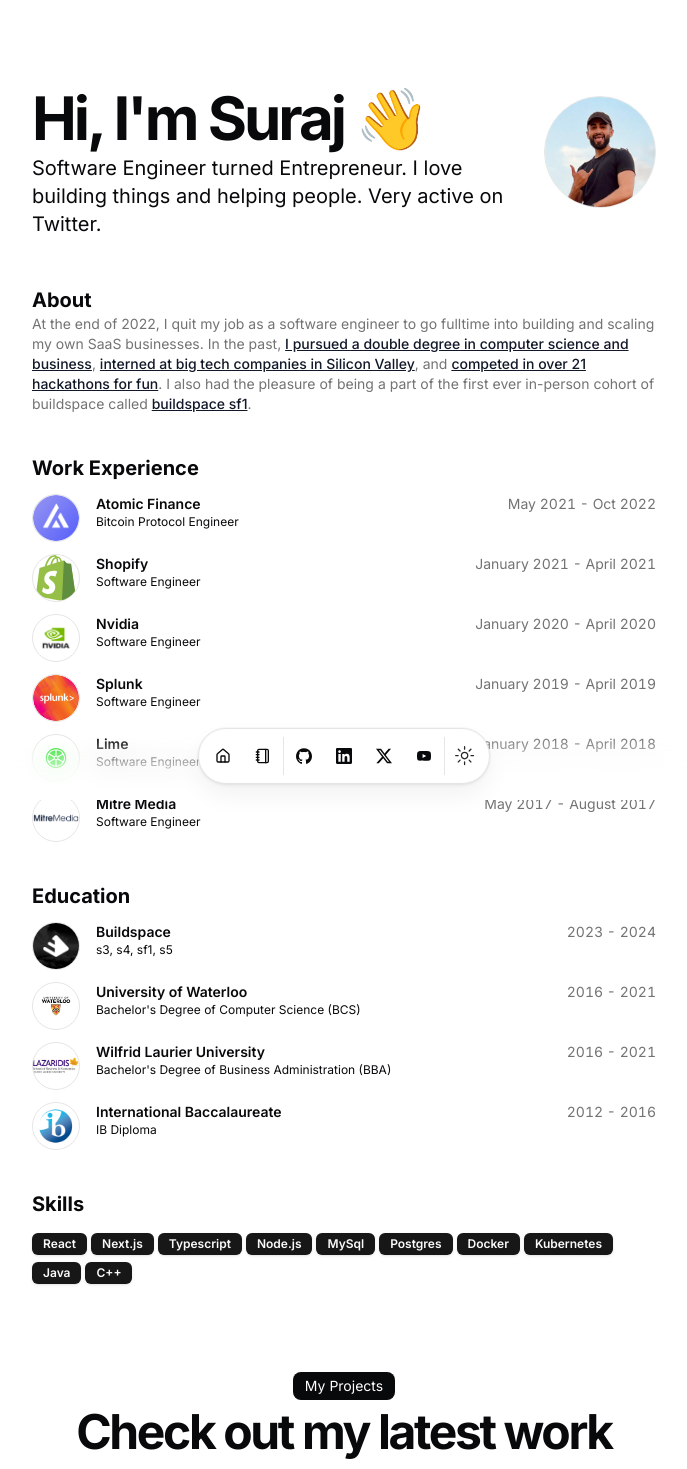
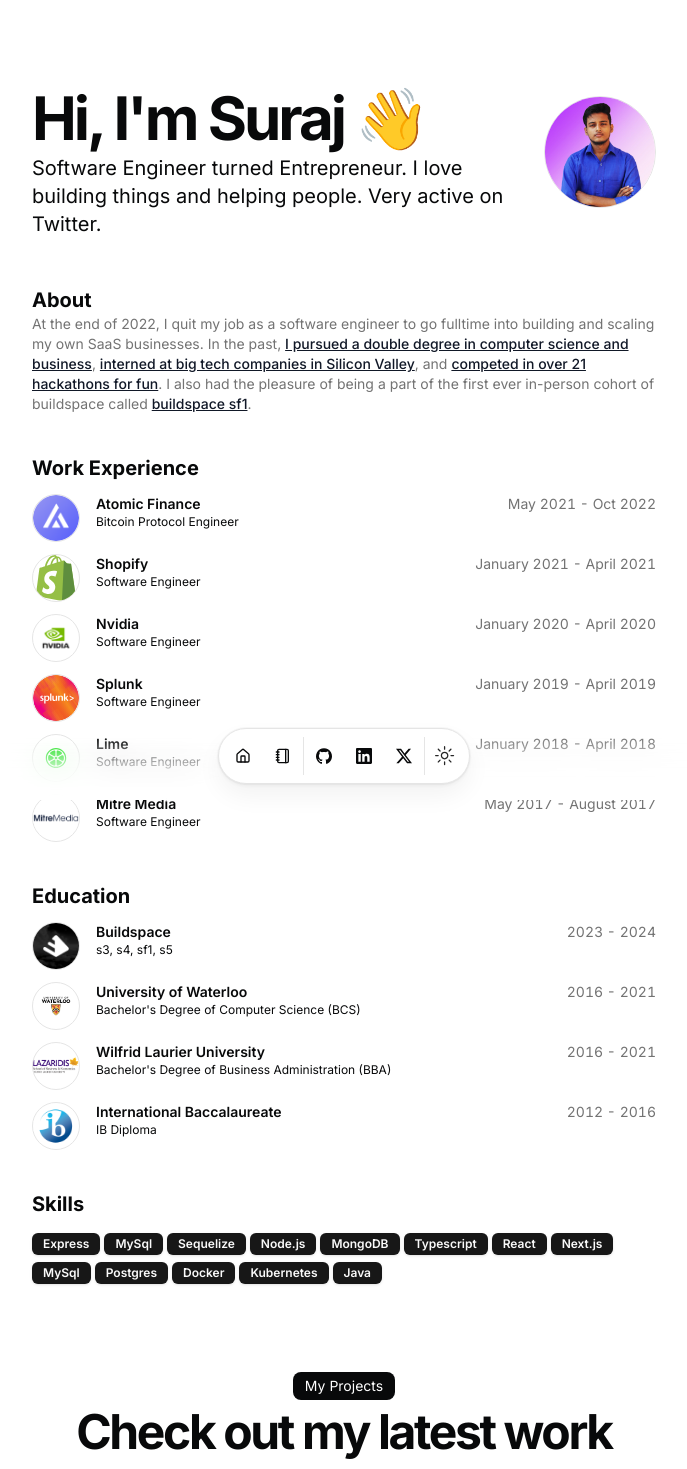
Before and after one commit to surajkuushwaha/surajkuushwaha, a Next.js app: page / in a window 1280 px wide. Shown: the top 1469 px of the page, without its empty margins (296-983 px from the left). Built offline with nearby package versions, Linux system fonts and the light colour scheme.

Commit message:
refactor: update avatar image and enhance resume data

```diff
--- a/src/data/resume.tsx
+++ b/src/data/resume.tsx
@@ -11,18 +11,21 @@
         "Software Engineer turned Entrepreneur. I love building things and helping people. Very active on Twitter.",
     summary:
         "At the end of 2022, I quit my job as a software engineer to go fulltime into building and scaling my own SaaS businesses. In the past, [I pursued a double degree in computer science and business](/#education), [interned at big tech companies in Silicon Valley](https://www.youtube.com/watch?v=d-LJ2e5qKdE), and [competed in over 21 hackathons for fun](/#hackathons). I also had the pleasure of being a part of the first ever in-person cohort of buildspace called [buildspace sf1](https://buildspace.so/sf1).",
-    avatarUrl: "/me.png",
+    avatarUrl: "/me.jpg",
     skills: [
+        "Express",
+        "MySql",
+        "Sequelize",
+        "Node.js",
+        "MongoDB",
+        "Typescript",
         "React",
         "Next.js",
-        "Typescript",
-        "Node.js",
         "MySql",
         "Postgres",
         "Docker",
         "Kubernetes",
         "Java",
-        "C++",
     ],
     navbar: [
         { href: "/", icon: HomeIcon, label: "Home" },
@@ -41,24 +44,24 @@
             },
             LinkedIn: {
                 name: "LinkedIn",
-                url: "https://dub.sh/surajkuushwaha",
+                url: "https://www.linkedin.com/in/surajkuushwaha/",
                 icon: Icons.linkedin,
 
                 navbar: true,
             },
             X: {
                 name: "X",
-                url: "https://dub.sh/dillion-twitter",
+                url: "https://x.com/surajkuushwaha",
                 icon: Icons.x,
 
                 navbar: true,
             },
-            Youtube: {
-                name: "Youtube",
-                url: "https://dub.sh/dillion-youtube",
-                icon: Icons.youtube,
-                navbar: true,
-            },
+            // Youtube: {
+            //     name: "Youtube",
+            //     url: "https://dub.sh/dillion-youtube",
+            //     icon: Icons.youtube,
+            //     navbar: true,
+            // },
             email: {
                 name: "Send Email",
                 url: "#",
```
Also changed, not shown: public/me.jpg (added), public/me.png (deleted).
